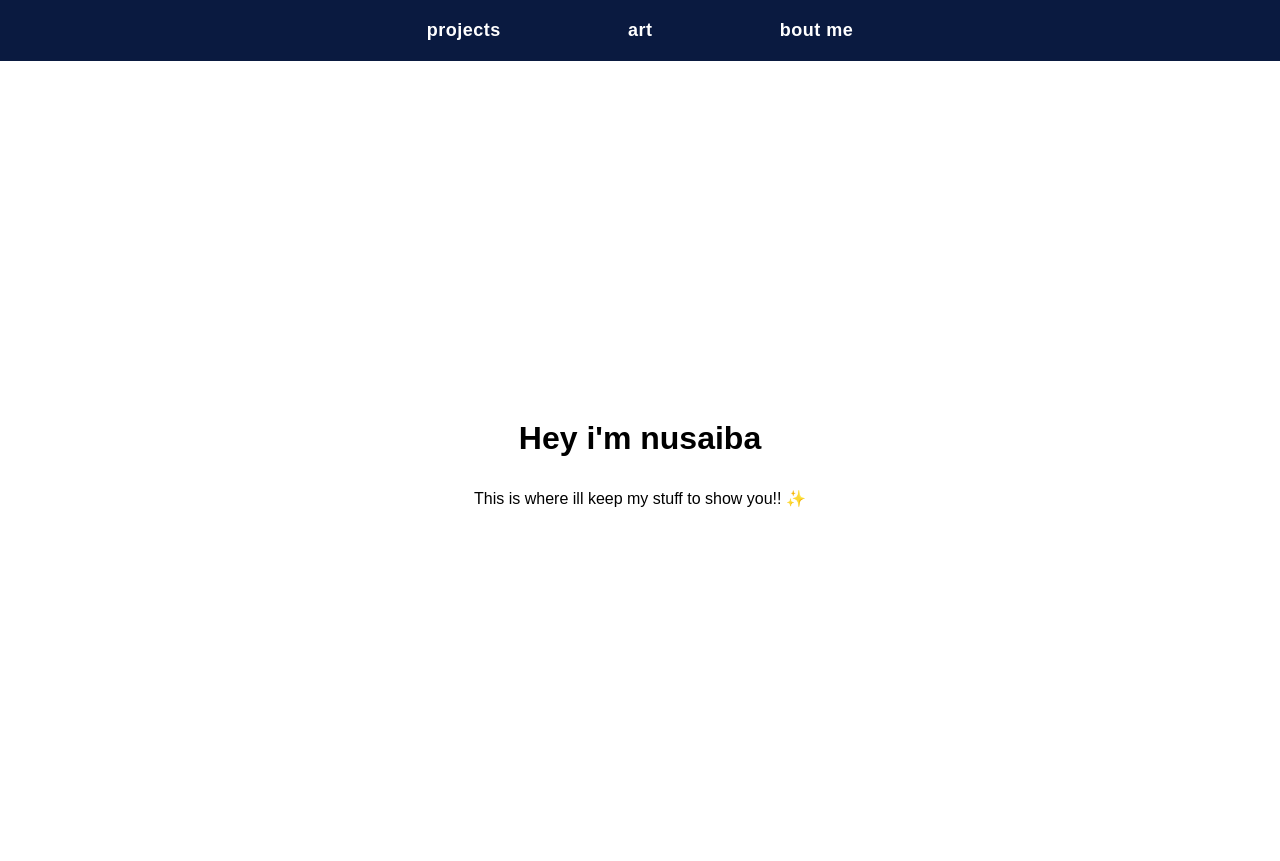
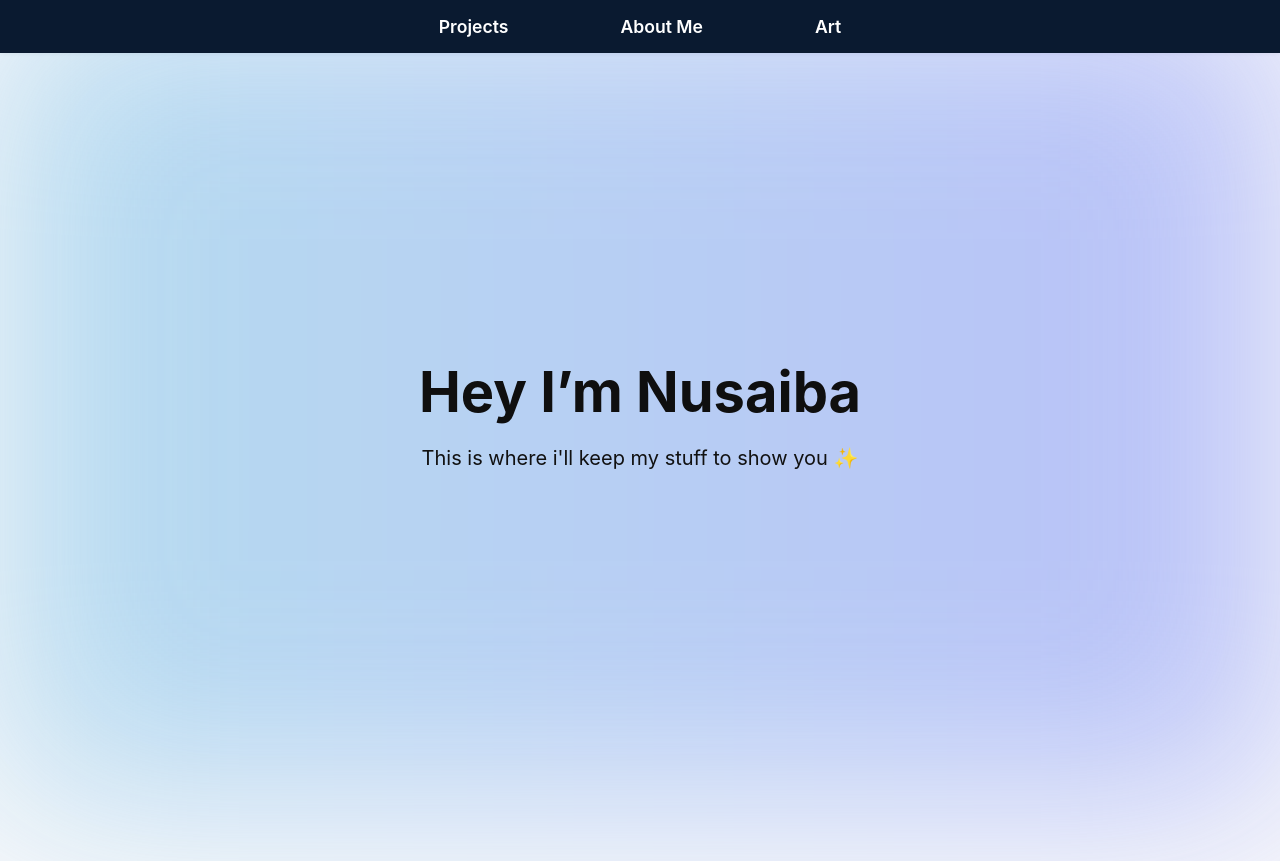
Before and after one commit to nusaibatron/design-portfolio, a Next.js app: page / in a window 1280 px wide. After the commit the page ends 800 px from the top, so only its background shows below. Built offline with nearby package versions, Linux system fonts and the light colour scheme.

Commit message:
Add style

```diff
--- a/app/globals.css
+++ b/app/globals.css
@@ -1,35 +1,13 @@
-body {
+html, body {
+  height: 100%;
   margin: 0;
   padding: 0;
-  background: white;
-  color: black;
-  font-family: sans-serif;
+  overflow-x: hidden;
 }
-.top-nav {
-  background: #0a1a40; /* expensive navy blue */
-  padding: 1.25rem 0;
-  position: sticky;
-  top: 0;
-  z-index: 1000;
+@keyframes gradientShift {
+  0% { background-position: 0% 50%; }
+  25% { background-position: 50% 0%; }
+  50% { background-position: 100% 50%; }
+  75% { background-position: 50% 100%; }
+  100% { background-position: 0% 50%; }
 }
-
-.nav-inner {
-  width: 33.333%;
-  margin: 0 auto;
-  display: flex;
-  justify-content: space-between;
-}
-
-.nav-inner a {
-  text-decoration: none;
-  color: white;
-  font-weight: 600;
-  font-size: 1.125rem;
-  font-family: inherit;
-  letter-spacing: 0.5px;
-  transition: opacity 0.2s ease;
-}
-
-.nav-inner a:hover {
-  opacity: 0.75;
-}
--- a/app/layout.jsx
+++ b/app/layout.jsx
@@ -1,19 +1,34 @@
-import './globals.css';
-
 export default function RootLayout({ children }) {
   return (
     <html lang="en">
       <head>
-        <title>nusaiba</title>
+        <title>Nusaiba Stuff</title>
       </head>
-      <body>
-<nav className="top-nav">
-  <div className="nav-inner">
-    <a href="#projects">projects</a>
-        <a href="#art">art</a>
-    <a href="#about">bout me</a>
-  </div>
-</nav>
+      <body style={{
+        margin: 0,
+        fontFamily: "Inter, system-ui, -apple-system, sans-serif",
+        backgroundColor: "#f9f9fb",
+        color: "#0f0f0f",
+      }}>
+        <header style={{
+          backgroundColor: "#0a1a30",
+          display: "flex",
+          justifyContent: "center",
+          padding: "1rem 2rem",
+          boxShadow: "0 1px 4px rgba(0,0,0,0.05)"
+        }}>
+          <nav style={{
+            display: "flex",
+            gap: "7rem",
+            fontSize: "1.1rem",
+            fontWeight: 600,
+            color: "#fff"
+          }}>
+            <span style={{ cursor: "pointer" }}>Projects</span>
+            <span style={{ cursor: "pointer" }}>About Me</span>
+            <span style={{ cursor: "pointer" }}>Art</span>
+          </nav>
+        </header>
         {children}
       </body>
     </html>
--- a/app/page.jsx
+++ b/app/page.jsx
@@ -1,8 +1,50 @@
 export default function Home() {
   return (
-    <main style={{ minHeight: "100vh", display: "flex", flexDirection: "column", justifyContent: "center", alignItems: "center", fontFamily: "sans-serif" }}>
-      <h1 style={{ fontSize: "2rem", marginBottom: "1rem" }}>Hey i'm nusaiba</h1>
-      <p>This is where ill keep my stuff to show you!! ✨</p>
-    </main>
+    <div style={{
+      position: "relative",
+      overflow: "hidden",
+      minHeight: "80vh",
+      display: "flex",
+      alignItems: "center",
+      justifyContent: "center",
+      padding: "2rem",
+    }}>
+      {/* Background animation layer */}
+<div style={{
+    position: "fixed",         // <-- use fixed instead of absolute
+    top: 0,
+    left: 0,
+    width: "100vw",
+    height: "100vh",           // <-- full viewport height
+    background: "linear-gradient(270deg, #88c9e8, #ff80b5, #9089fc, #88c9e8)",
+    backgroundSize: "400% 400%",
+    animation: "gradientShift 8s ease-in-out infinite",
+    zIndex: -1,                // <-- stays behind everything
+    filter: "blur(100px)",
+    opacity: 0.6,
+}} />
+
+      {/* Foreground content */}
+      <div style={{
+        position: "relative",
+        textAlign: "center",
+        zIndex: 1,
+        maxWidth: "700px"
+      }}>
+        <h1 style={{
+          fontSize: "3.5rem",
+          fontWeight: 700,
+          marginBottom: "1rem",
+        }}>
+          Hey I’m Nusaiba
+        </h1>
+        <p style={{
+          fontSize: "1.25rem",
+          color: "#111",
+        }}>
+          This is where i'll keep my stuff to show you ✨
+        </p>
+      </div>
+    </div>
   );
 }
```
